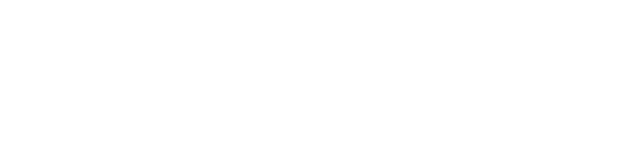
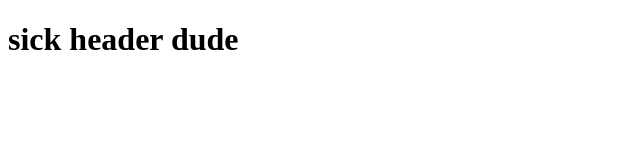
Before and after one commit to Sousa89/git-is-coolest, a plain HTML site: page index.html in a window 1280 px wide. Shown: the whole page, without its empty margins (0-640 px from the left). Drawn offline with Linux system fonts and the light colour scheme.

Commit message:
added header to index.html

```diff
--- a/index.html
+++ b/index.html
@@ -9,7 +9,11 @@
 </head>
 
 <body>
+  <!-- adding a header -->
 
+  <head>
+    <h1>sick header dude</h1>
+  </head>
 </body>
 
 </html>
```
